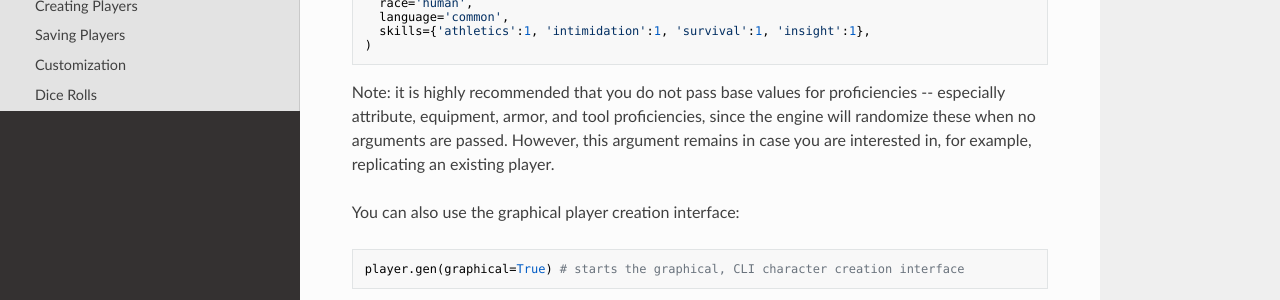
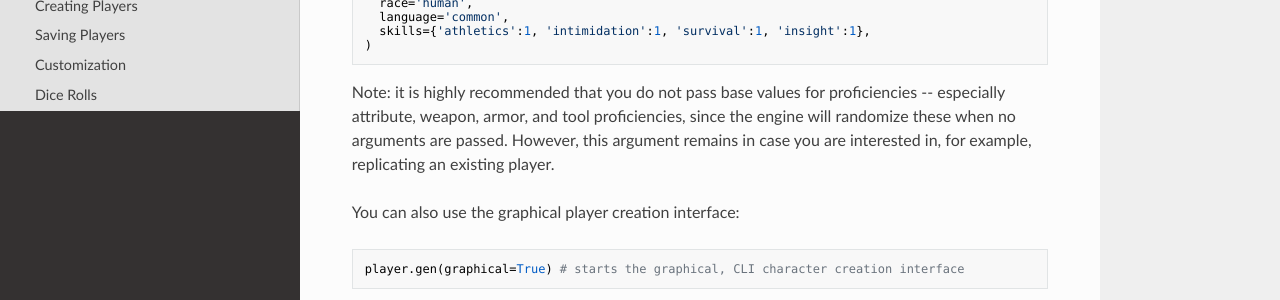
Before and after one commit to signebedi/mercutio, an MkDocs documentation site: the page built from docs/usage.md, in a window 1280 px wide and 900 px high, scrolled down 537 px. Shown: the part 175-475 px from the top of the window. Built offline with MkDocs 1.6.1, drawn with Linux system fonts in a browser that asks for light colours; nearby versions of some CDN libraries.

````diff
--- a/docs/usage.md
+++ b/docs/usage.md
@@ -31,7 +31,7 @@
   skills={'athletics':1, 'intimidation':1, 'survival':1, 'insight':1},
 )
 ```
-Note: it is highly recommended that you do not pass base values for proficiencies -- especially attribute, equipment, armor, and tool proficiencies, since the engine will randomize these when no arguments are passed. However, this argument remains in case you are interested in, for example, replicating an existing player.
+Note: it is highly recommended that you do not pass base values for proficiencies -- especially attribute, weapon, armor, and tool proficiencies, since the engine will randomize these when no arguments are passed. However, this argument remains in case you are interested in, for example, replicating an existing player.
 
 You can also use the graphical player creation interface:
 ```python
````
Also changed, not shown: CHANGELOG.md (+2 -0 lines).
